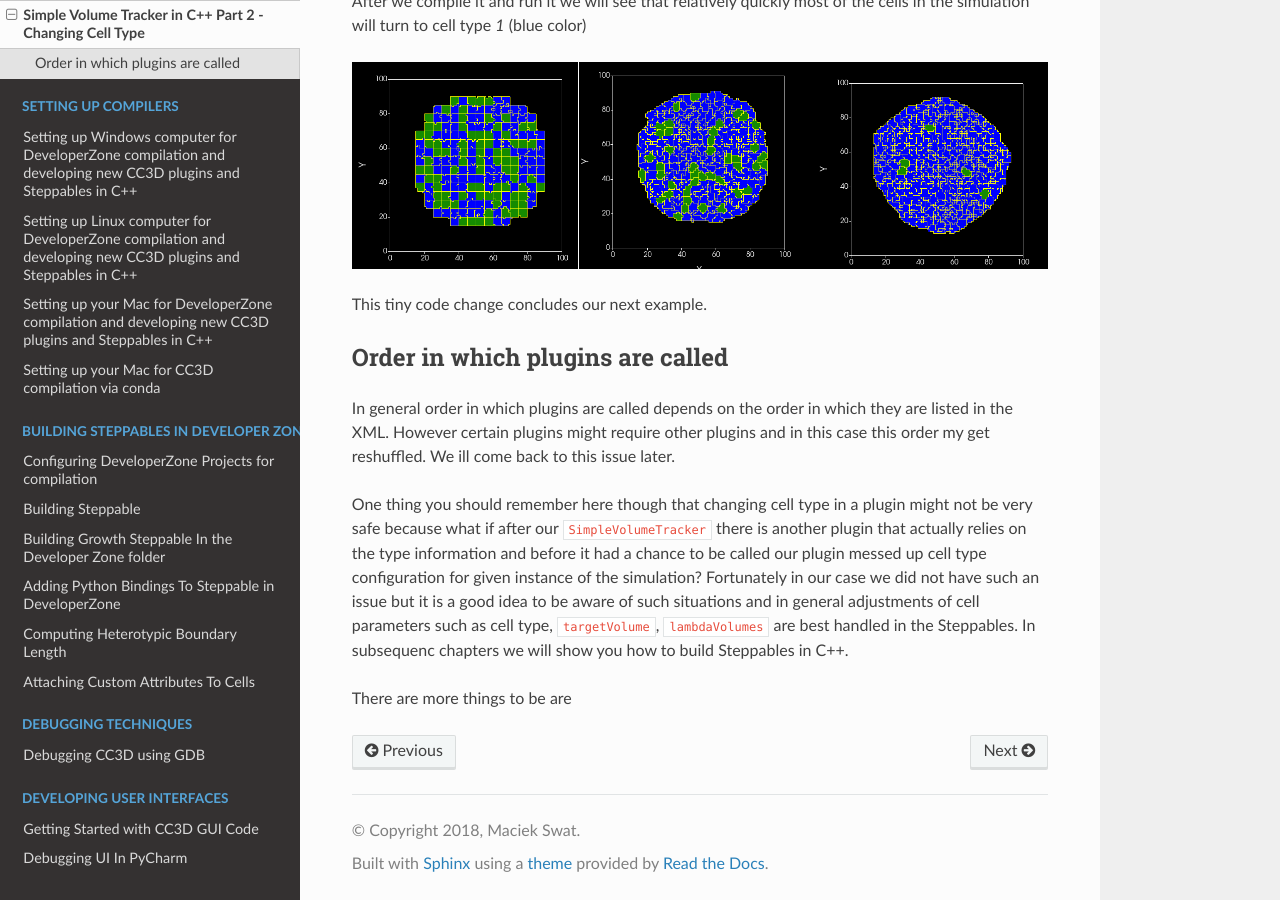
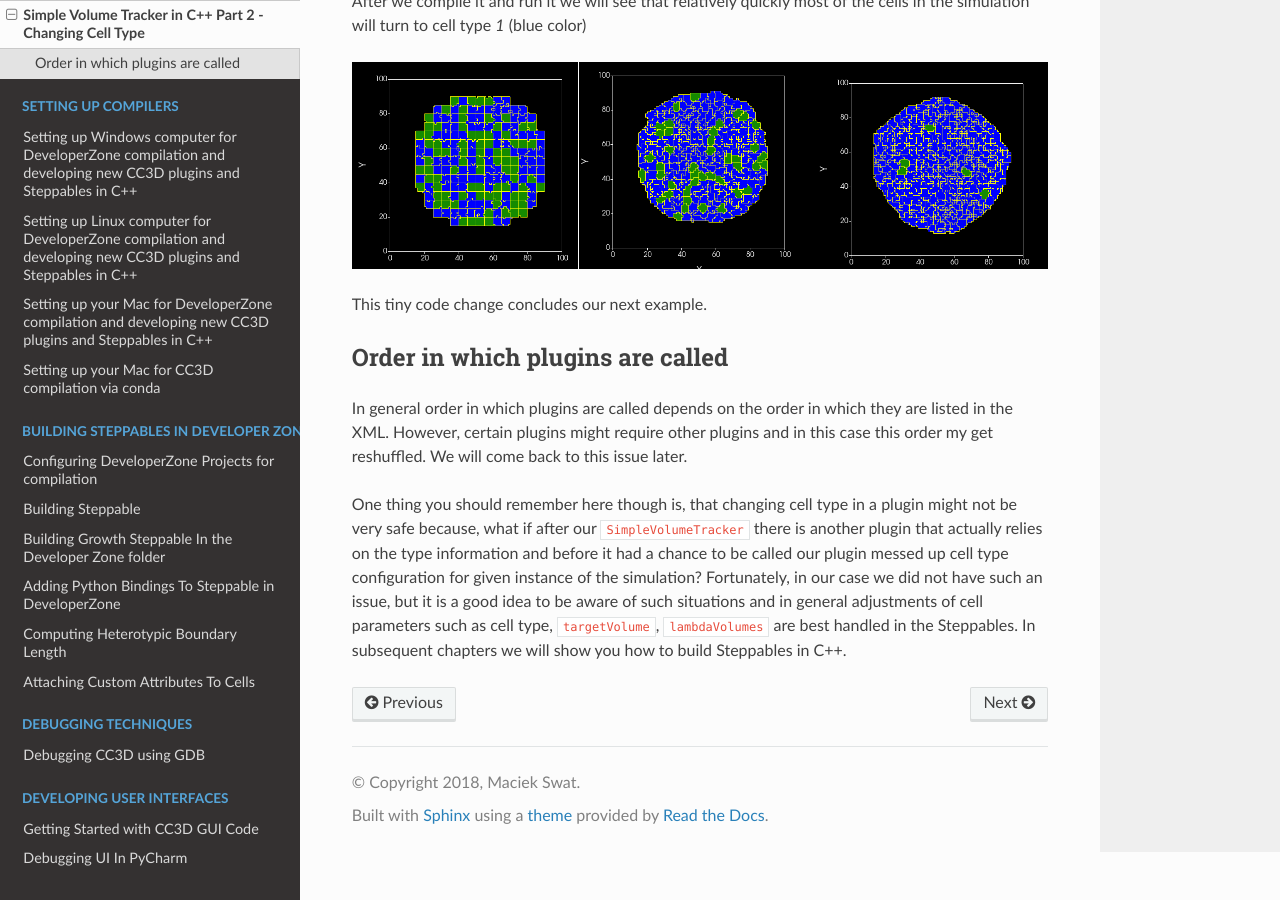
Before and after one commit to CompuCell3D/CompuCell3DDevelopersManual, a Sphinx documentation site: the page built from docs/developing_simple_volume_tracker_plugin_part_2.rst, in a window 1280 px wide and 900 px high, scrolled down 777 px. Built offline with Sphinx 7.4.7 and the Read the Docs theme 2.0.0, drawn with Linux system fonts in a browser that asks for light colours.

Commit message:
cleaning up the text

```diff
--- a/docs/developing_simple_volume_tracker_plugin_part_2.rst
+++ b/docs/developing_simple_volume_tracker_plugin_part_2.rst
@@ -35,10 +35,17 @@
 Order in which plugins are called
 ---------------------------------
 
-In general order in which plugins are called depends on the order in which they are listed in the XML. However certain plugins might require other plugins and in this case this order my get reshuffled. We ill come back to this issue later.
+In general order in which plugins are called depends on the order in which they are listed in the XML.
+However, certain plugins might require other plugins and in this case this order my get reshuffled.
+We will come back to this issue later.
 
-One thing you should remember here though that changing cell type in a plugin might not be very safe because what if after our ``SimpleVolumeTracker`` there is another plugin that actually relies on the type information and before it had a chance to be called our plugin messed up cell type configuration for given instance of the simulation? Fortunately in our case we did not have such an issue but it is a good idea to be aware of such situations and in general adjustments of cell parameters such as cell type, ``targetVolume``, ``lambdaVolumes`` are best handled in the Steppables. In subsequenc chapters we will show you how to build Steppables in C++.
+One thing you should remember here though is, that changing cell type in a plugin might not be very safe
+because, what if after our ``SimpleVolumeTracker`` there is another plugin that actually relies on the type
+information and before it had a chance to be called our plugin messed up cell type configuration
+for given instance of the simulation? Fortunately, in our case we did not have such an issue,
+but it is a good idea to be aware of such situations and in general adjustments of cell parameters such as cell type,
+``targetVolume``, ``lambdaVolumes`` are best handled in the Steppables.
+In subsequent chapters we will show you how to build Steppables in C++.
 
-There are more things to be are
 
 .. |svp_004a| image:: images/simple_volume_tracker_004a.png
```
